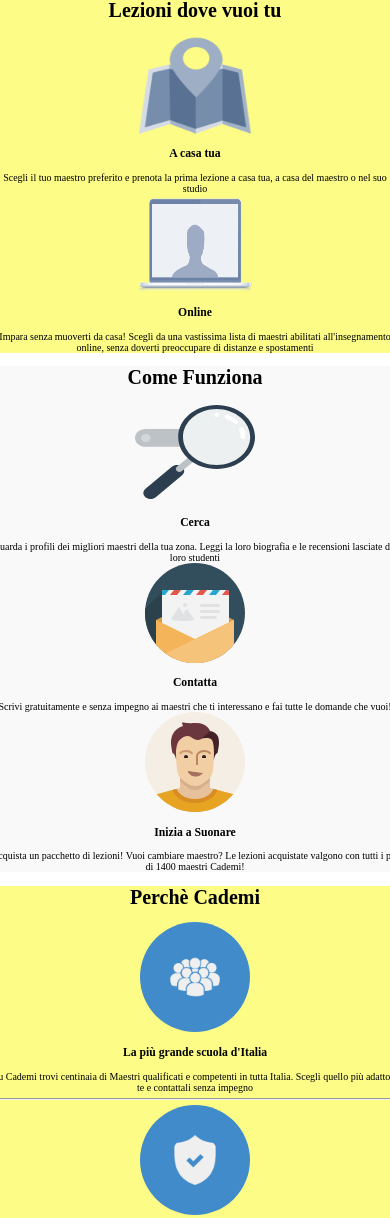
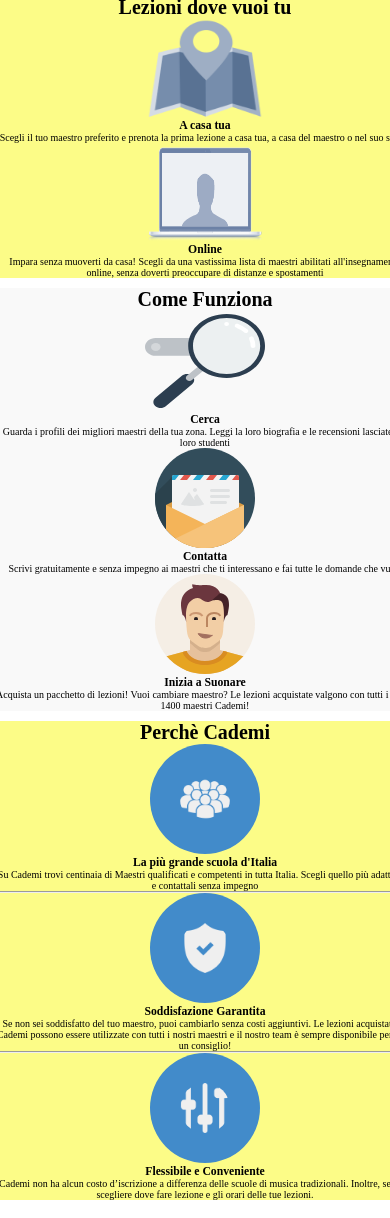
Before and after one commit to dariodeveloper92/html-css-resp-wannabe, a plain HTML site: page index.html in a window 390 px wide. Shown: the top 1218 px of the page. Drawn offline with Linux system fonts and the light colour scheme.

Commit message:
update margini

```diff
--- a/style.css
+++ b/style.css
@@ -72,8 +72,13 @@ img {
   clear: both;
 }
 
-/* Media Query */
+/* Media Query <420px */
 @media (max-width: 419px) {
+  * {margin: 0;
+    padding: 0;
+    box-sizing: border-box;
+
+  }
   .yellow {
     background-color: rgb(252, 252, 135);
   }
@@ -82,8 +87,8 @@ img {
     height: 100px;
   }
   .bottom{
-    width: 50px;
-    height: 50px;
+    width: 110px;
+    height: 110px;
   }
   #lezioni .row>.left,
   #lezioni .row>.right {
@@ -101,8 +106,8 @@ img {
   margin: -14px;
  }
  .row {
-   width: 410px;
-   margin-top: 0;
+   width: 100%;
+   margin: 10px 10px;
  }
  #why .row>.first,
  #why .row>.second,
@@ -111,3 +116,6 @@ img {
  margin-top: 0px;
  }
 }
+
+/* Media Query 420px < tablet < 768px */
+/* @media (min-width: 420px) and (max-width: 768px) {
```
